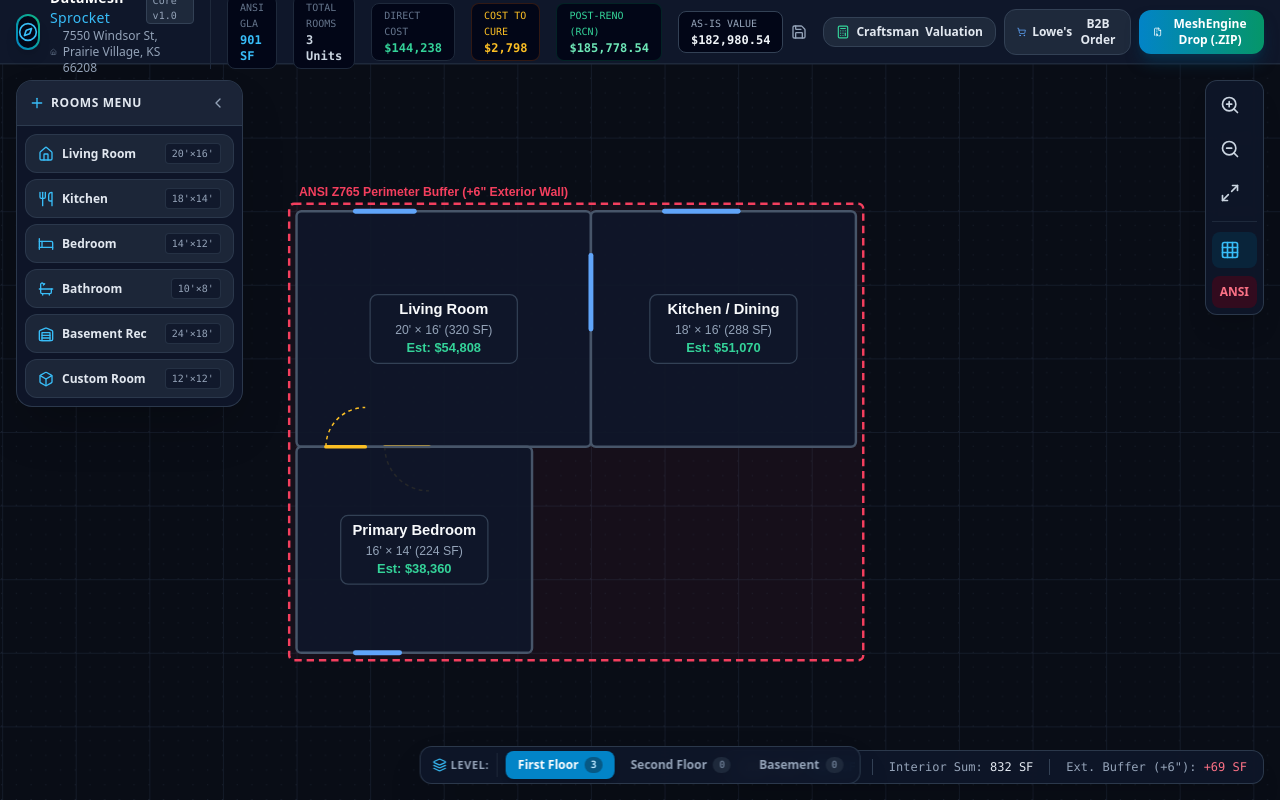
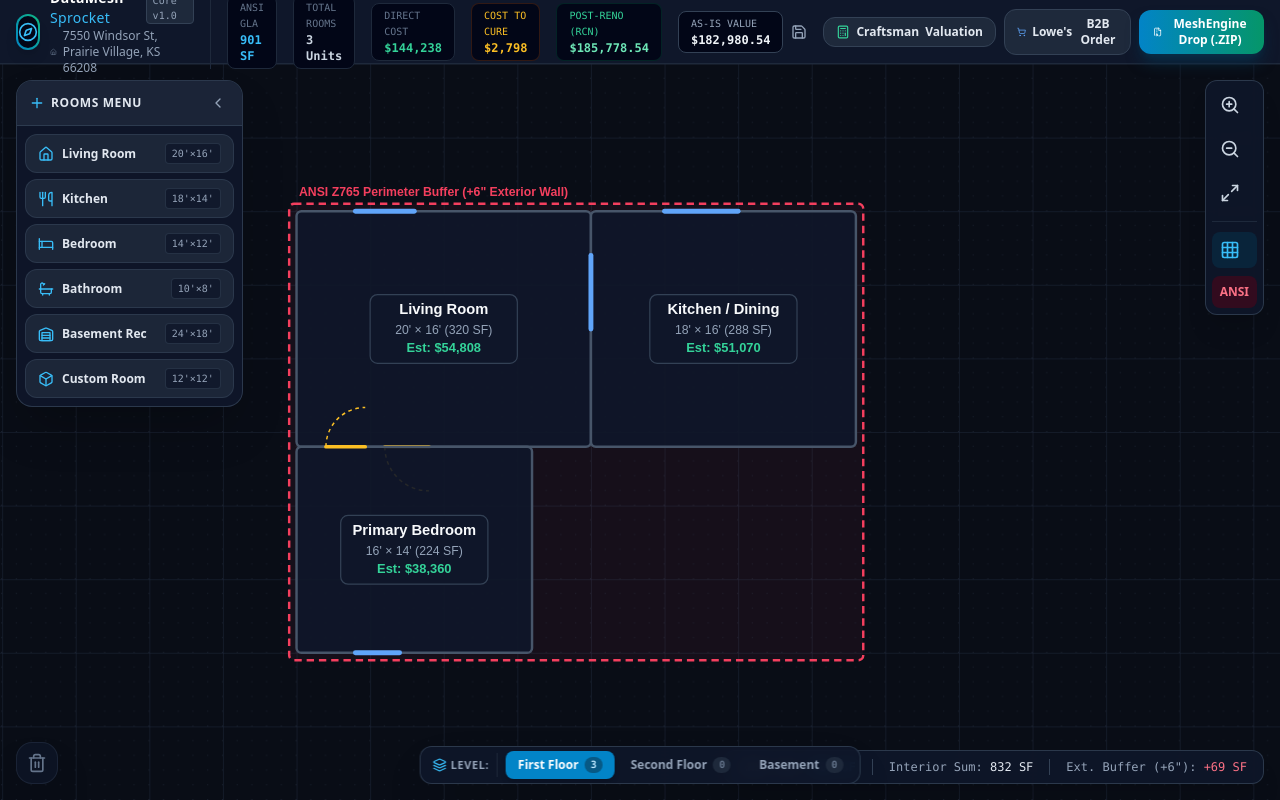
Before and after one commit to RKBobe/VisScope, a React (Vite) app: page / in a window 1280 px wide. Built offline with nearby package versions, Linux system fonts and the light colour scheme.

Commit message:
feat: add drag-and-drop trash can drop zone to delete rooms

```diff
--- a/src/App.tsx
+++ b/src/App.tsx
@@ -239,6 +239,7 @@ export const App: React.FC = () => {
           onSelectRoom={(id) => setActiveRoomId(id)}
           onUpdateRoomPosition={handleUpdateRoomPosition}
           onUpdateRoomDimensions={handleUpdateRoomDimensions}
+          onDeleteRoom={handleDeleteRoom}
           showAnsiBuffer={showAnsiBuffer}
           onToggleAnsiBuffer={() => setShowAnsiBuffer(!showAnsiBuffer)}
         />
--- a/src/components/canvas/VectorCanvas.tsx
+++ b/src/components/canvas/VectorCanvas.tsx
@@ -1,7 +1,7 @@
 import React, { useState, useRef, useMemo } from 'react';
 import { RoomNode, Point2D } from '../../types/sprocket';
 import { applyMagneticSnap, calculateAnsiZ765GLA, SnapGuide } from '../../services/math/geometry';
-import { ZoomIn, ZoomOut, Maximize2, Grid } from 'lucide-react';
+import { ZoomIn, ZoomOut, Maximize2, Grid, Trash2 } from 'lucide-react';
 
 interface VectorCanvasProps {
   rooms: RoomNode[];
@@ -9,6 +9,7 @@ interface VectorCanvasProps {
   onSelectRoom: (roomId: string) => void;
   onUpdateRoomPosition: (roomId: string, newPos: Point2D) => void;
   onUpdateRoomDimensions: (roomId: string, length_ft: number, width_ft: number) => void;
+  onDeleteRoom: (roomId: string) => void;
   showAnsiBuffer: boolean;
   onToggleAnsiBuffer: () => void;
 }
@@ -19,10 +20,12 @@ export const VectorCanvas: React.FC<VectorCanvasProps> = ({
   onSelectRoom,
   onUpdateRoomPosition,
   onUpdateRoomDimensions,
+  onDeleteRoom,
   showAnsiBuffer,
   onToggleAnsiBuffer,
 }) => {
   const containerRef = useRef<HTMLDivElement>(null);
+  const trashZoneRef = useRef<HTMLDivElement>(null);
 
   // Canvas Pan & Zoom State
   const [viewBox, setViewBox] = useState<{ x: number; y: number; width: number; height: number }>({
@@ -39,6 +42,7 @@ export const VectorCanvas: React.FC<VectorCanvasProps> = ({
   const [draggingRoomId, setDraggingRoomId] = useState<string | null>(null);
   const [dragOffset, setDragOffset] = useState<Point2D>({ x: 0, y: 0 });
   const [activeSnapGuides, setActiveSnapGuides] = useState<SnapGuide[]>([]);
+  const [isOverTrash, setIsOverTrash] = useState(false);
 
   // Room Resizing State
   const [resizingRoomId, setResizingRoomId] = useState<string | null>(null);
@@ -88,6 +92,18 @@ export const VectorCanvas: React.FC<VectorCanvasProps> = ({
 
     // 2. Handle Room Dragging
     if (draggingRoomId) {
+      // Check collision with Trash Can drop zone
+      if (trashZoneRef.current) {
+        const rect = trashZoneRef.current.getBoundingClientRect();
+        const over = (
+          e.clientX >= rect.left - 20 &&
+          e.clientX <= rect.right + 20 &&
+          e.clientY >= rect.top - 20 &&
+          e.clientY <= rect.bottom + 20
+        );
+        setIsOverTrash(over);
+      }
+
       const room = rooms.find((r) => r.id === draggingRoomId);
       if (!room) return;
 
@@ -138,11 +154,15 @@ export const VectorCanvas: React.FC<VectorCanvasProps> = ({
   };
 
   const handlePointerUp = () => {
+    if (draggingRoomId && isOverTrash) {
+      onDeleteRoom(draggingRoomId);
+    }
     setIsPanning(false);
     setDraggingRoomId(null);
     setResizingRoomId(null);
     setResizeHandleType(null);
     setActiveSnapGuides([]);
+    setIsOverTrash(false);
   };
 
   // Zoom Helpers
@@ -243,6 +263,44 @@ export const VectorCanvas: React.FC<VectorCanvasProps> = ({
         >
           ANSI
         </button>
+      </div>
+
+      {/* Drag & Drop Trash Can Target */}
+      <div
+        ref={trashZoneRef}
+        onClick={() => {
+          if (activeRoomId) {
+            onDeleteRoom(activeRoomId);
+          }
+        }}
+        className={`absolute bottom-4 left-4 z-20 transition-all duration-200 select-none cursor-pointer flex items-center gap-2 rounded-2xl shadow-2xl border ${
+          isOverTrash
+            ? 'p-4 bg-rose-600 text-white border-rose-300 scale-110 shadow-rose-900/60 ring-4 ring-rose-500/50'
+            : draggingRoomId
+            ? 'p-3.5 bg-slate-900/95 text-rose-400 border-rose-600/70 shadow-2xl animate-pulse ring-2 ring-rose-500/20'
+            : activeRoomId
+            ? 'p-2.5 bg-slate-900/90 text-rose-400 border-slate-700/80 hover:border-rose-500/80 hover:bg-rose-950/40 hover:text-rose-300'
+            : 'p-2.5 bg-slate-900/70 text-slate-500 border-slate-800/80 hover:border-slate-700 hover:text-slate-300'
+        }`}
+        title={
+          draggingRoomId
+            ? 'Drop room here to delete'
+            : activeRoomId
+            ? 'Click or drag room here to delete'
+            : 'Trash Can (drag room here to delete)'
+        }
+      >
+        <Trash2 className={`${draggingRoomId ? 'w-6 h-6' : 'w-5 h-5'} transition-all`} />
+        {draggingRoomId && (
+          <span className="text-xs font-bold uppercase tracking-wider">
+            {isOverTrash ? 'Drop to Delete Room' : 'Drag here to delete'}
+          </span>
+        )}
+        {!draggingRoomId && activeRoomId && (
+          <span className="text-xs font-semibold hidden md:inline text-rose-300">
+            Delete Selected
+          </span>
+        )}
       </div>
 
       {/* Dynamic Measurement Banner */}
```
